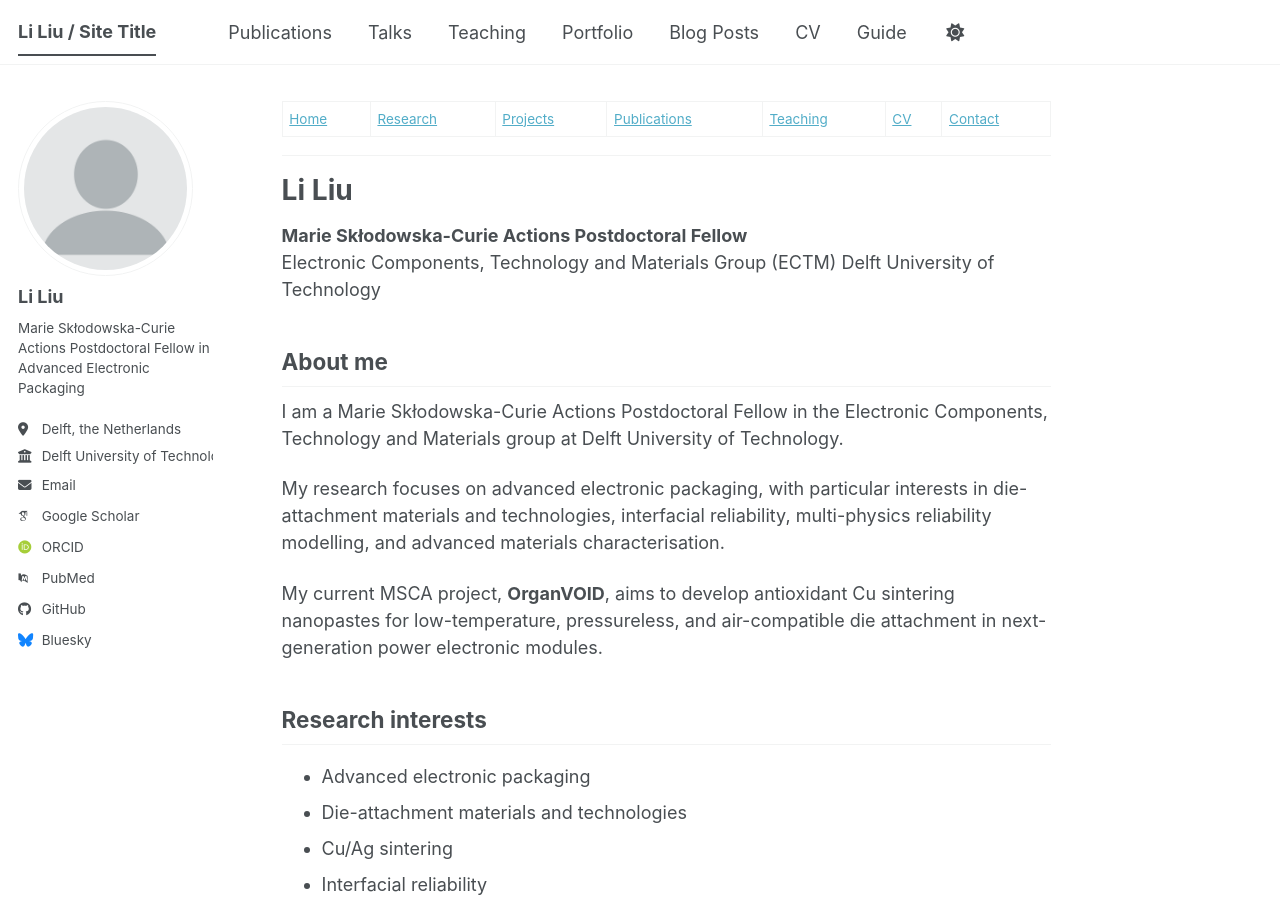
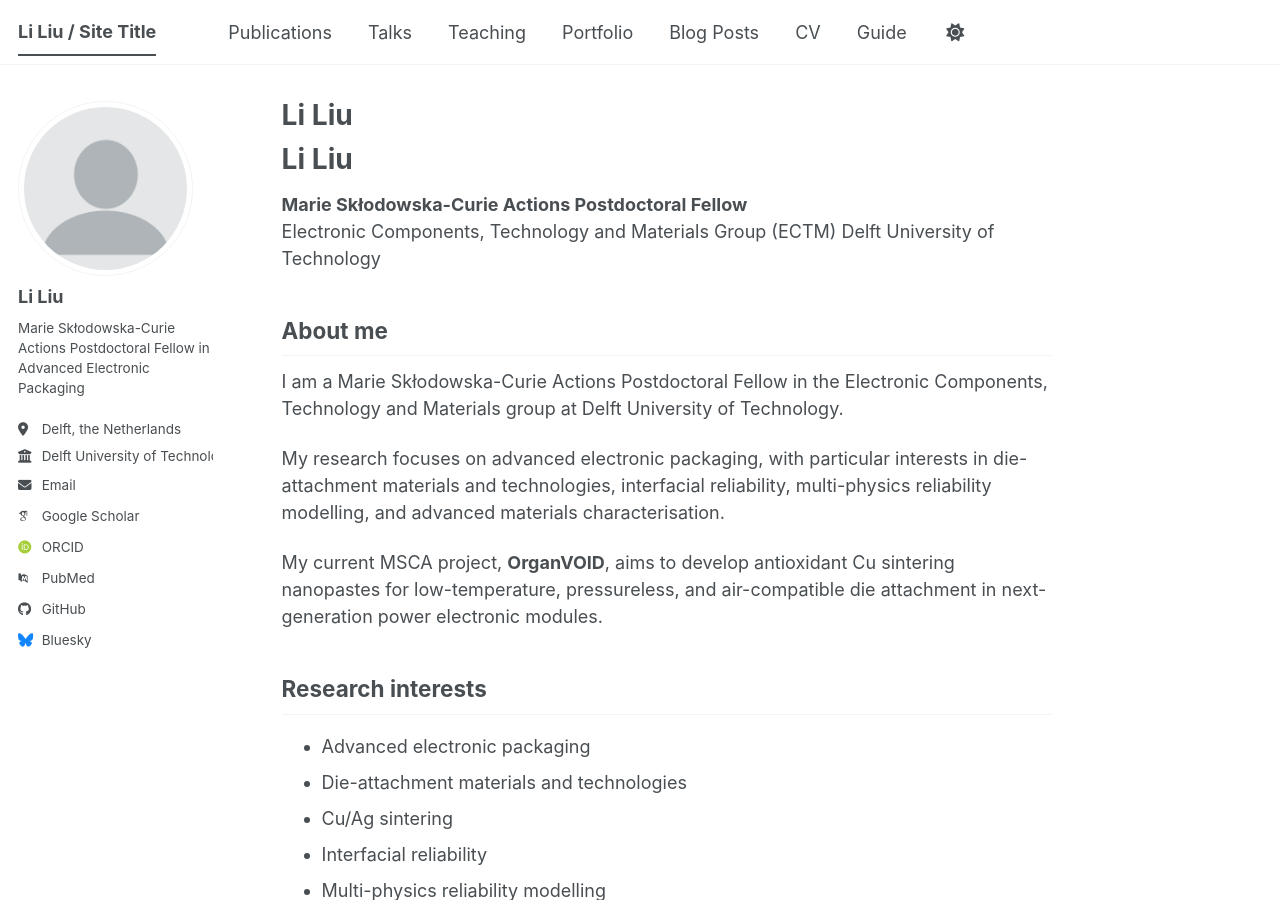
Before and after one commit to liliu-research/liliu-research.github.io, a Jekyll site: the page built from index.md, in a window 1280 px wide and 900 px high. Built offline with Jekyll 4.4.1, drawn with Linux system fonts in a browser that asks for light colours; some web fonts are replaced; our own code applies the rules of GitHub Pages for plain Markdown files; a script bundle is joined from its source files by our own code; library files that are not in the unit come from our copies.

Commit message:
Update index.md

```diff
--- a/index.md
+++ b/index.md
@@ -1,6 +1,4 @@
-[Home](./) | [Research](research) | [Projects](projects) | [Publications](publications) | [Teaching](teaching) | [CV](cv) | [Contact](contact)
 
----
 
 # Li Liu
 
```
